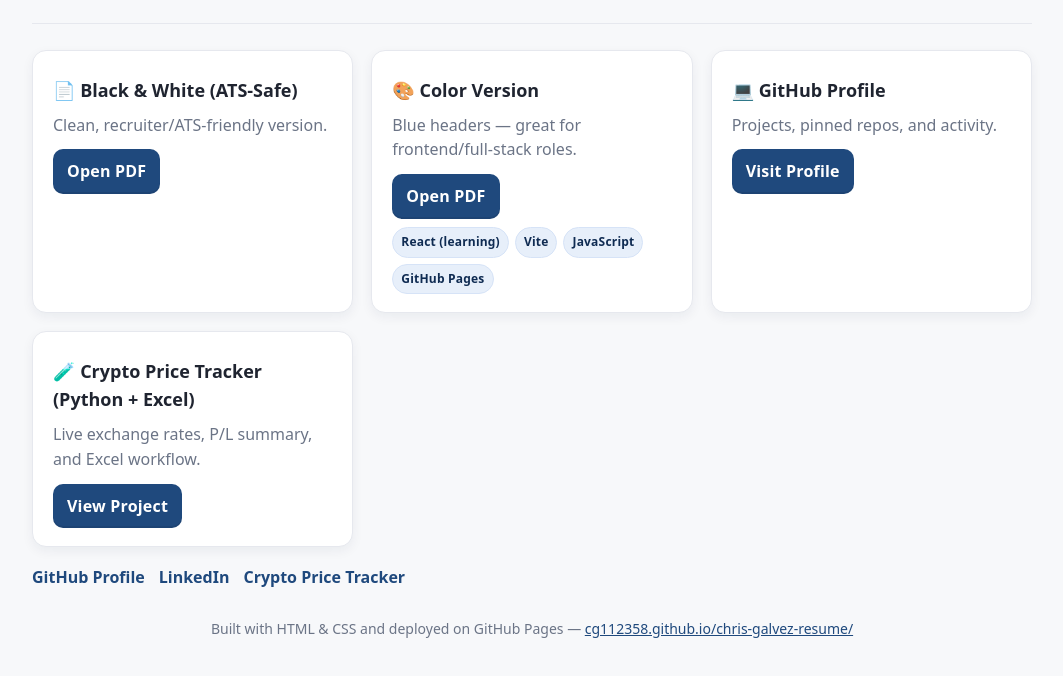
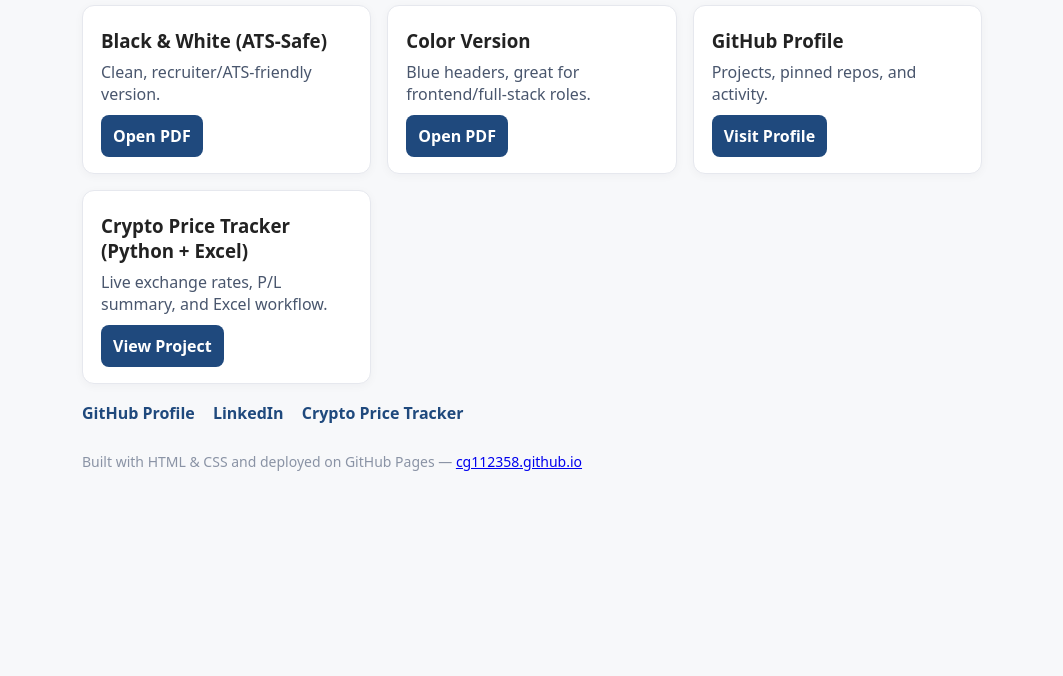
Before and after one commit to cg112358/chris-galvez-resume, a plain HTML site: page index.html in a window 1280 px wide. Shown: the part 124-800 px from the top of the page, without its empty margins (108-1171 px from the left). Drawn offline with Linux system fonts and the light colour scheme.

Commit message:
Update landing page

```diff
--- a/index.html
+++ b/index.html
@@ -4,122 +4,59 @@
   <meta charset="utf-8" />
   <meta name="viewport" content="width=device-width, initial-scale=1" />
   <title>Chris Galvez — Resume</title>
-  <meta name="description" content="View Chris Galvez's ATS-safe and color resume versions in the browser. Links are clickable.">
   <style>
-    :root{
-      --bg:#f7f8fa;
-      --card:#ffffff;
-      --ink:#1f2430;
-      --muted:#6b7486;
-      --line:#e6e8ee;
-      --brand:#1F497D;          /* blue accent for headings & buttons */
-      --brand-ink:#0f2b52;
-      --shadow: 0 8px 24px rgba(15, 30, 60, .08);
-      --shadow-sm: 0 4px 12px rgba(15, 30, 60, .06);
-      --radius: 14px;
-    }
-    *{box-sizing:border-box}
-    body{
-      margin:32px; background:var(--bg); color:var(--ink);
-      font: 16px/1.55 system-ui, -apple-system, Segoe UI, Roboto, Arial, sans-serif;
-    }
-    .wrap{ max-width: 1000px; margin: 0 auto; }
-    header{ margin-bottom: 18px; }
-    h1{
-      margin: 0; font-size: clamp(28px, 4vw, 40px); letter-spacing:.2px;
-      color: var(--brand);
-    }
-    .sub{ margin: 6px 0 22px; color: var(--muted) }
-    .rule{ height:1px; background:var(--line); margin:18px 0 26px }
-
-    /* grid of cards */
-    .grid{ display:grid; gap:18px; grid-template-columns: repeat(auto-fit, minmax(260px, 1fr)); }
-    .card{
-      background: var(--card); border:1px solid var(--line); border-radius: var(--radius);
-      padding:20px 20px 18px; box-shadow: var(--shadow-sm); transition: transform .16s ease, box-shadow .16s ease, border-color .16s ease;
-    }
-    .card:hover{ transform: translateY(-4px); box-shadow: var(--shadow); border-color:#dfe3ea }
-    .card h3{ margin: 6px 0 8px; font-size: 18px; color: var(--ink) }
-    .card p{ margin: 0 0 12px; color: var(--muted) }
-    .btn{
-      display:inline-block; padding:10px 14px; border-radius:10px; text-decoration:none;
-      background: var(--brand); color:#fff; font-weight: 700; letter-spacing:.2px; box-shadow: inset 0 -2px 0 rgba(0,0,0,.08);
-      transition: filter .15s ease, transform .05s ease;
-    }
-    .btn:hover{ filter: brightness(1.04) }
-    .btn:active{ transform: translateY(1px) }
-
-    /* badges for tech stack */
-    .badges{ display:flex; flex-wrap: wrap; gap:6px; margin-top: 8px }
-    .badge{
-      font-size: 12px; font-weight: 700; letter-spacing:.2px;
-      color: var(--brand-ink); background: #e7effa; border:1px solid #d6e3f7;
-      padding:5px 8px; border-radius: 999px;
-    }
-
-    /* inline link row */
-    .links{ display:flex; flex-wrap:wrap; gap:14px; margin-top: 18px }
-    .links a{ color: var(--brand); text-decoration:none; font-weight:700 }
-    .links a:hover{ text-decoration:underline }
-
-    footer{ margin-top: 28px; color: var(--muted); font-size: 14px; text-align:center }
-    footer a{ color: var(--brand) }
-    @media (max-width:520px){ body{ margin:20px } }
+    :root { --blue:#1F497D; }
+    body { font-family: system-ui, -apple-system, Segoe UI, Roboto, Arial, sans-serif; margin: 32px; background:#f7f8fa; color:#1f2430; }
+    .wrap { max-width: 900px; margin: 0 auto; }
+    h1 { margin: 0 0 8px; color: var(--blue); }
+    .sub { color:#63708a; margin: 0 0 24px; }
+    .grid { display:grid; gap:16px; grid-template-columns: repeat(auto-fit, minmax(260px,1fr)); }
+    .card { background:#fff; border:1px solid #e6e8ee; border-radius:12px; padding:16px 18px; box-shadow: 0 2px 10px rgba(14,20,40,.04); }
+    .card h3{ margin:6px 0 8px; color:#222; }
+    .card p{ margin:0 0 10px; color:#49566d; }
+    .card a.btn{ display:inline-block; padding:10px 12px; border-radius:8px; text-decoration:none; background:var(--blue); color:#fff; font-weight:600; }
+    .links a{ margin-right:14px; color:var(--blue); text-decoration:none; font-weight:600; }
+    .links a:hover{ text-decoration:underline; }
+    footer{ margin-top:28px; color:#8a93a5; font-size:14px; }
   </style>
 </head>
 <body>
   <div class="wrap">
-    <header>
-      <h1>Chris Galvez — Resume</h1>
-      <p class="sub">View online (no download prompt). Links in the PDFs are clickable.</p>
-    </header>
-    <div class="rule"></div>
+    <h1>Chris Galvez — Resume</h1>
+    <p class="sub">View online (no download prompt). Links in the PDFs are clickable.</p>
 
-    <section class="grid">
-      <!-- ATS PDF -->
-      <article class="card">
-        <h3>📄 Black &amp; White (ATS-Safe)</h3>
+    <div class="grid">
+      <div class="card">
+        <h3>Black &amp; White (ATS-Safe)</h3>
         <p>Clean, recruiter/ATS-friendly version.</p>
-        <a class="btn" href="Chris_Galvez_Resume_FINAL.pdf" target="_blank" rel="noopener">Open PDF</a>
-      </article>
+        <a class="btn" href="https://cg112358.github.io/chris-galvez-resume/Chris_Galvez_Resume_FINAL.pdf" target="_blank">Open PDF</a>
+      </div>
+      <div class="card">
+        <h3>Color Version</h3>
+        <p>Blue headers, great for frontend/full-stack roles.</p>
+        <a class="btn" href="https://cg112358.github.io/chris-galvez-resume/alt_versions/Chris_Galvez_Resume_COLOR.pdf" target="_blank">Open PDF</a>
+      </div>
+      <div class="card">
+        <h3>GitHub Profile</h3>
+        <p>Projects, pinned repos, and activity.</p>
+        <a class="btn" href="https://github.com/cg112358" target="_blank">Visit Profile</a>
+      </div>
+      <div class="card">
+        <h3>Crypto Price Tracker (Python + Excel)</h3>
+        <p>Live exchange rates, P/L summary, and Excel workflow.</p>
+        <a class="btn" href="https://github.com/cg112358/crypto-price-tracker" target="_blank">View Project</a>
+      </div>
+    </div>
 
-      <!-- Color PDF + badges -->
-      <article class="card">
-        <h3>🎨 Color Version</h3>
-        <p>Blue headers — great for frontend/full-stack roles.</p>
-        <a class="btn" href="alt_versions/Chris_Galvez_Resume_COLOR.pdf" target="_blank" rel="noopener">Open PDF</a>
-        <div class="badges" aria-label="Tech stack">
-          <span class="badge">React (learning)</span>
-          <span class="badge">Vite</span>
-          <span class="badge">JavaScript</span>
-          <span class="badge">GitHub Pages</span>
-        </div>
-      </article>
-
-      <!-- GitHub profile card -->
-      <article class="card">
-        <h3>💻 GitHub Profile</h3>
-        <p>Projects, pinned repos, and activity.</p>
-        <a class="btn" href="https://github.com/cg112358" target="_blank" rel="noopener">Visit Profile</a>
-      </article>
-
-      <!-- Crypto tracker project card -->
-      <article class="card">
-        <h3>🧪 Crypto Price Tracker (Python + Excel)</h3>
-        <p>Live exchange rates, P/L summary, and Excel workflow.</p>
-        <a class="btn" href="https://github.com/cg112358/crypto-price-tracker" target="_blank" rel="noopener">View Project</a>
-      </article>
-    </section>
-
-    <nav class="links" aria-label="Quick links">
-      <a href="https://github.com/cg112358" target="_blank" rel="noopener">GitHub Profile</a>
-      <a href="https://www.linkedin.com/in/christopher-galvez-98bb5333b" target="_blank" rel="noopener">LinkedIn</a>
-      <a href="https://github.com/cg112358/crypto-price-tracker" target="_blank" rel="noopener">Crypto Price Tracker</a>
-    </nav>
+    <p class="links" style="margin-top:18px;">
+      <a href="https://github.com/cg112358" target="_blank">GitHub Profile</a>
+      <a href="https://www.linkedin.com/in/christopher-galvez-98bb5333b" target="_blank">LinkedIn</a>
+      <a href="https://github.com/cg112358/crypto-price-tracker" target="_blank">Crypto Price Tracker</a>
+    </p>
 
     <footer>
-      Built with HTML & CSS and deployed on GitHub Pages —
-      <a href="https://cg112358.github.io/chris-galvez-resume/" target="_blank" rel="noopener">cg112358.github.io/chris-galvez-resume/</a>
+      Built with HTML &amp; CSS and deployed on GitHub Pages —
+      <a href="https://cg112358.github.io" target="_blank">cg112358.github.io</a>
     </footer>
   </div>
 </body>
```
